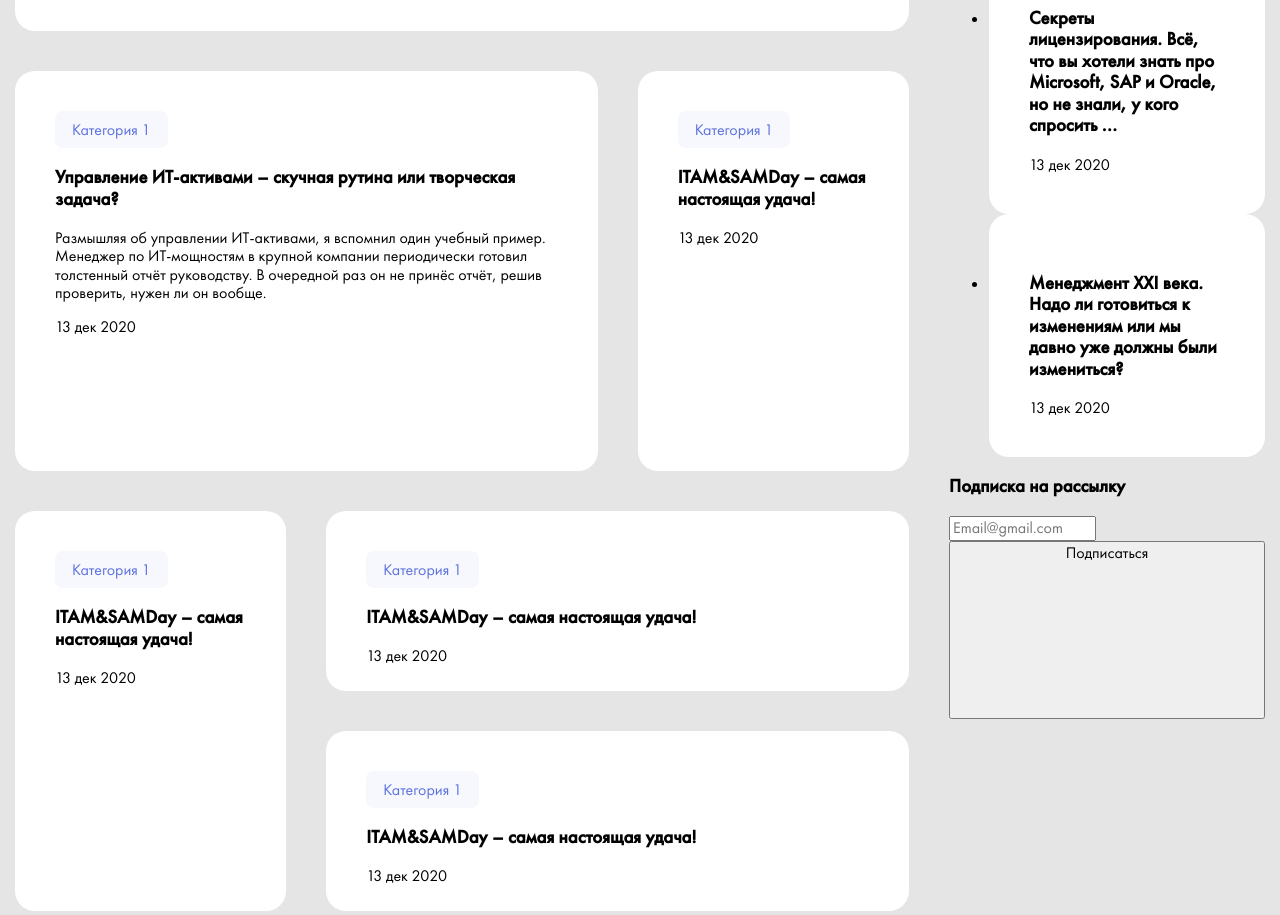
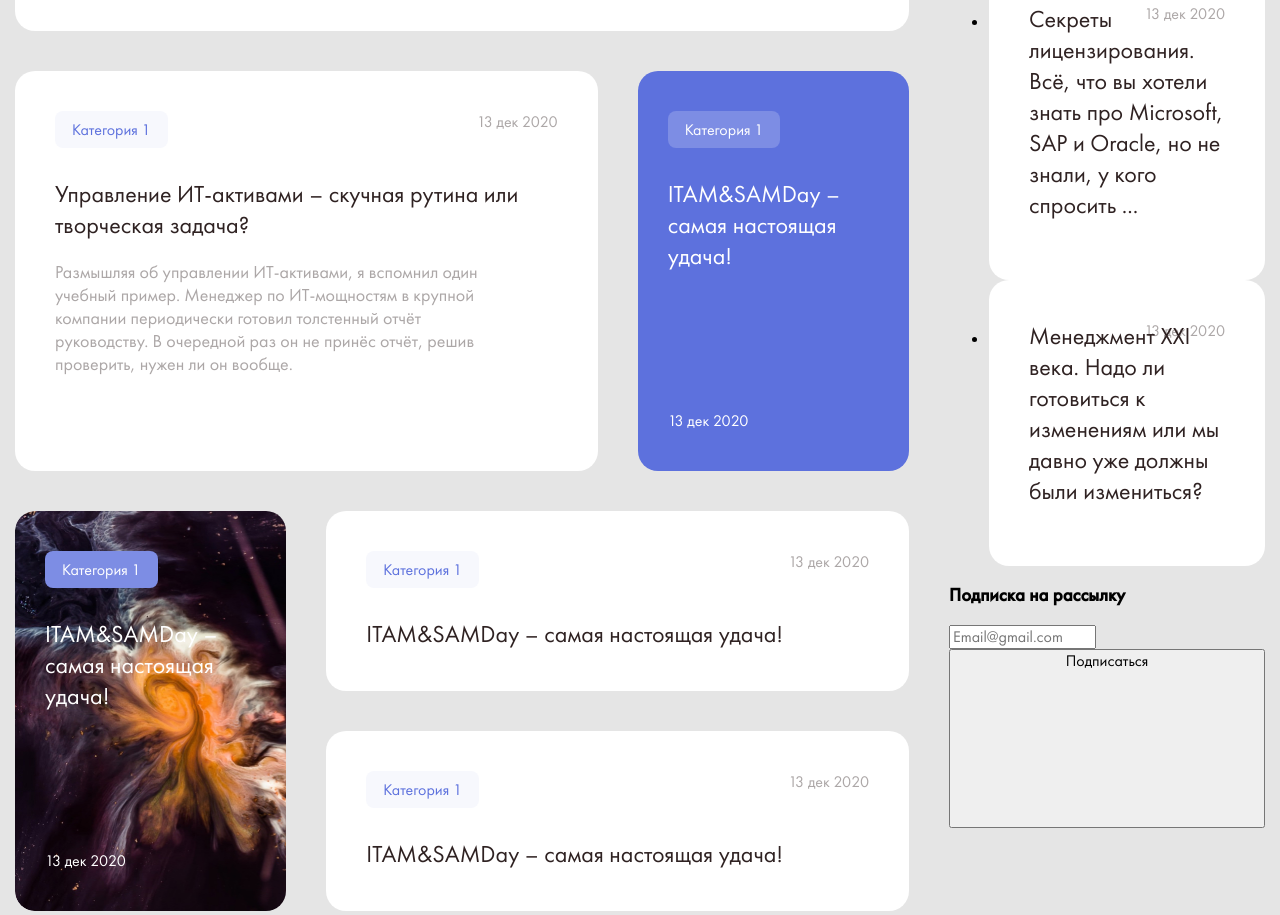
Before and after one commit to lizavetayankina/siteForWordprees, a plain HTML site: page index.html in a window 1280 px wide. Shown: the part 659-1574 px from the top of the page. Drawn offline with Linux system fonts and the light colour scheme.

Commit message:
work continue on blog-post

```diff
--- a/index.html
+++ b/index.html
@@ -36,9 +36,11 @@
          <div class="container content__container ">
              <div class="posts">
                <article class="blog-post  blog-post--main">
-                   <a href="" class="blog-post__category">Категория 1</a>
-                   <h3 class="blog-post__title block-title">Управление ИТ-активами –
-                       скучная рутина или творческая задача?</h3>
+                   <a href="#cat" class="blog-post__category">Категория 1</a>
+                   <h3 class="blog-post__title block-title">
+                       <a href="#link" class="block-post__link">Управление ИТ-активами –
+                    скучная рутина или творческая задача?</a>
+                </h3>
                    <p class="blog-post__descr">Размышляя об управлении ИТ-активами,
                        я вспомнил один учебный пример.
                         Менеджер по ИТ-мощностям в крупной компании
@@ -65,14 +67,14 @@
                          </article>
                     </li>
                     <li class="post-grid__item">
-                        <article class="blog-post ">
+                        <article class="blog-post">
                             <a href="" class="blog-post__category">Категория 1</a>
                             <h3 class="blog-post__title block-title">ITAM&SAMDay – самая настоящая удача!</h3>
                                   <time class="blog-post__date">13 дек 2020</time>
                          </article>
                     </li>
-                    <li class="post-grid__item">
-                        <article class="blog-post" style="background-image: url('');">
+                    <li class="post-grid__item" >
+                        <article class="blog-post" style="background-image: url('img/post-bg.jpg');">
                             <a href="" class="blog-post__category">Категория 1</a>
                             <h3 class="blog-post__title block-title">ITAM&SAMDay – самая настоящая удача!</h3>
                                   <time class="blog-post__date">13 дек 2020</time>
--- a/styles/style.css
+++ b/styles/style.css
@@ -43,7 +43,7 @@ img {
 
 :root {
     --accent-color: #5D71DD;
-    --dark-color: ##2F2222;
+    --dark-color: #2F2222;
     --grid-gap: 40px;
 
 }
@@ -155,6 +155,67 @@ padding-left: 24px;
     grid-column: 3 span;
 }
 
+
+.blog-post {
+    position: relative;
+    padding: var(--grid-gap);
+    width: 100%;
+    height: 100%;
+    background: #fff;
+    border-radius: 20px;
+}
+.blog-post__category {
+    display: inline-block;
+    position: relative;
+    margin-bottom: 30px;
+    z-index: 5;
+    padding: 8px 17px;
+    font-size: 16px;
+    line-height: 21px;
+    color: var(--accent-color);
+    background: #f7f8fd;
+    border-radius: 8px;
+    }
+
+.blog-post__title {
+margin: 0;
+margin-bottom: 20px;
+font-weight: 400;
+font-size: 24px;
+line-height: 31px;
+color: var(--dark-color);
+}
+.block-post__link::before {
+    content: '';
+    position: absolute;
+    left: 0;
+    right: 0;
+    top: 0;
+    bottom: 0;
+
+}
+.blog-post__descr {
+    margin: 0;
+    padding-right: var(--grid-gap);
+    font-weight: 400;
+    font-size: 18px;
+    line-height: 23px;
+    color: rgba(47, 34, 34, 0.4);
+}
+.blog-post__date {
+position: absolute;
+right: var(--grid-gap);
+top: var(--grid-gap);
+font-size: 16px;
+line-height: 21px;
+color: rgba(47, 34, 34, 0.4);
+}
+.blog-post--main {
+    height: 280px;
+    margin-bottom: var(--grid-gap);
+	margin-bottom: var(--grid-gap);
+}
+
 .post-grid {
     display: grid;
     grid-template-columns: repeat(3, 1fr);
@@ -183,27 +244,43 @@ gap: var(--grid-gap);
     .post-grid__item:nth-child(5n+5) {
         grid-column: 2 span;
     }
+    .post-grid__item:nth-child(5n+2) .blog-post {
+        padding-left: 30px;
+        padding-right: 30px;
+        background-color: var(--accent-color);
+    }
 
-.blog-post {
-    padding: var(--grid-gap);
-    width: 100%;
-    height: 100%;
-    background: #fff;
-    border-radius: 20px;
+    .post-grid__item:nth-child(5n+2) .blog-post__category {
+     background: #7d8de4;
+     color: #fff;
     }
-.blog-post__category {
-    display: inline-block;
-    position: relative;
-    z-index: 5;
-    padding: 8px 17px;
-    font-size: 16px;
-    line-height: 21px;
-    color: var(--accent-color);
-    background: #f7f8fd;
-    border-radius: 8px;
+    .post-grid__item:nth-child(5n+2) .blog-post__title{
+        color: #fff;
     }
-.blog-post--main {
-    height: 280px;
-    margin-bottom: var(--grid-gap);
-	margin-bottom: var(--grid-gap);
+    .post-grid__item:nth-child(5n+2) .blog-post__date{
+        top: auto;
+        right: auto;
+        bottom: var(--grid-gap);
+        left: 30px;
+        color: #fff;
     }
+    .post-grid__item:nth-child(5n+3) .blog-post {
+        padding-left: 30px;
+        padding-right: 30px;
+        background-color: var(--accent-color);
+    }
+
+    .post-grid__item:nth-child(5n+3) .blog-post__category {
+     background: #7d8de4;
+     color: #fff;
+    }
+    .post-grid__item:nth-child(5n+3) .blog-post__title{
+        color: #fff;
+    }
+    .post-grid__item:nth-child(5n+3) .blog-post__date{
+        top: auto;
+        right: auto;
+        bottom: var(--grid-gap);
+        left: 30px;
+        color: #fff;
+    }
```
Also changed, not shown: img/post-bg.jpg (added). Lines whose indentation alone changed are shown as unchanged.
